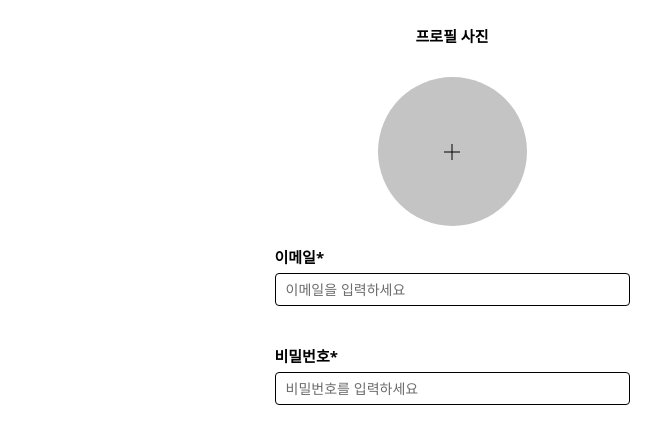
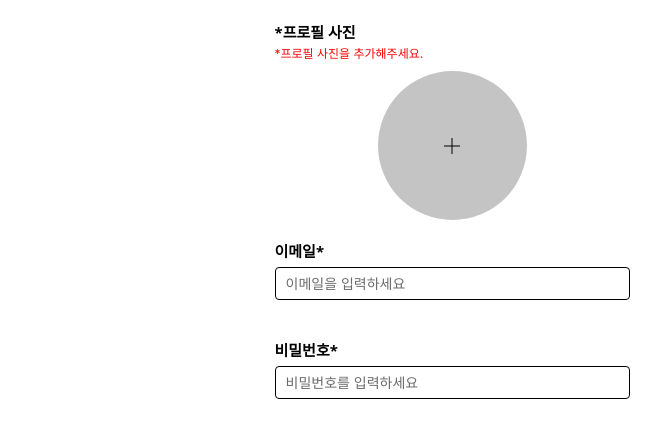
Before and after one commit to 100-hours-a-week/KTB_brian_Community_Front, a website with bundled scripts: page public/signin/index.html in a window 1280 px wide. Shown: the part 304-743 px from the top of the page, without its empty margins (188-849 px from the left). Built offline with nearby package versions, Linux system fonts and the light colour scheme.

Commit message:
refactor: 회원가입 페이지 수정 - 프로필 사진 관련 텍스트 왼쪽 정렬

```diff
--- a/public/signin/index.html
+++ b/public/signin/index.html
@@ -28,8 +28,8 @@
 
       <form class="form" action="#" method="post" novalidate>
         <!-- 프로필 -->
-        <section class="profile" aria-label="프로필 사진">
-          <label class="profile__label" for="profile">프로필 사진</label>
+        <section class="field field--profile" id="field-profile" aria-label="프로필 사진">
+          <label class="field__label" for="profile">*프로필 사진</label>
           <p class="profile__helper" id="profile-help">* 프로필 사진을 추가해주세요.</p>
           <div class="profile__upload" data-required="true" aria-describedby="profile-help">
             <img class="profile__preview" alt="프로필 미리보기" />
--- a/public/signin/js/main.js
+++ b/public/signin/js/main.js
@@ -1,6 +1,6 @@
 import { DOM } from './dom.js';
 import { buildFormData } from './utils.js';
-import { updateSubmitState, hasAnyFieldError, setFieldHelper } from './ui.js';
+import { updateSubmitState, hasAnyFieldError, setFieldHelper, setProfileHelper } from './ui.js';
 import {
   validateProfile,
   validateEmailSync, validateEmailAsyncDup,
@@ -21,7 +21,12 @@ function isAllValidSync() {
 function initProfilePicker() {
   DOM.profileInput.addEventListener('change', () => {
     const file = DOM.profileInput.files && DOM.profileInput.files[0];
-    if (!file) { updateSubmitState(isAllValidSync); return; }
+    if (!file) {
+      DOM.profileWrap.classList.remove('has-image');
+      setProfileHelper(true);
+      updateSubmitState(isAllValidSync);
+      return;
+    }
     const url = URL.createObjectURL(file);
     DOM.profileImg.src = url;
     DOM.profileImg.onload = () => URL.revokeObjectURL(url);
@@ -127,6 +132,7 @@ async function handleSubmit(e) {
 function init() {
   initProfilePicker();
   initFieldEvents();
+  setProfileHelper(true);
   updateSubmitState(isAllValidSync);
 }
 
--- a/public/styles.css
+++ b/public/styles.css
@@ -190,18 +190,6 @@ body {
 }
 
 /* Profile Picker */
-.profile {
-  display: flex;
-  flex-direction: column;
-  gap: var(--s-2);
-  align-items: center;
-}
-
-.profile__label {
-  font-weight: 700;
-  font-size: var(--fs-15);
-}
-
 .profile__helper {
   margin: 0;
   font-family: 'Inter', var(--font-body);
@@ -210,6 +198,7 @@ body {
   line-height: var(--lh-100);
   min-height: 15px;
   visibility: hidden;
+  text-align: left;
 }
 
 .profile__upload {
@@ -262,6 +251,15 @@ body {
   height: 24px;
 }
 
+.field--profile {
+  align-items: flex-start;
+}
+
+.field--profile .profile__upload {
+  margin-top: var(--s-2);
+  align-self: center;
+}
+
 /* Actions & Buttons */
 .actions {
   display: flex;
```
